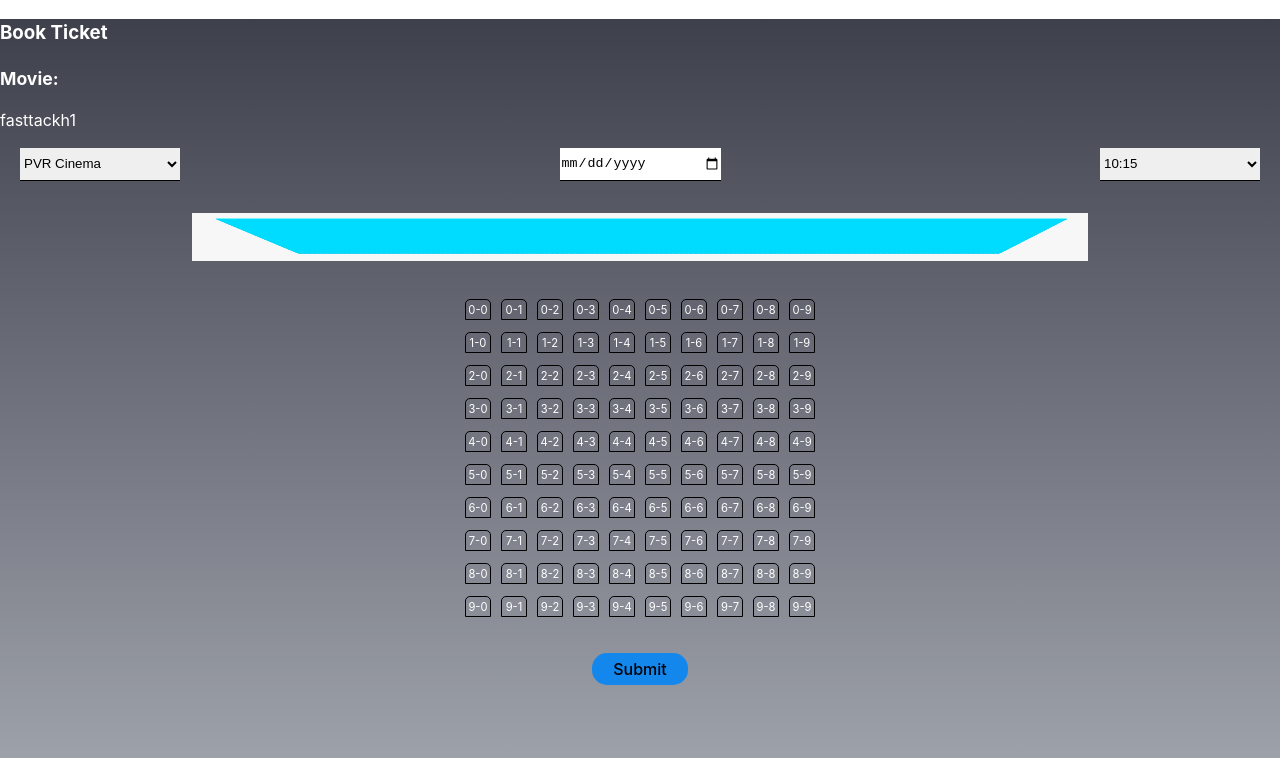
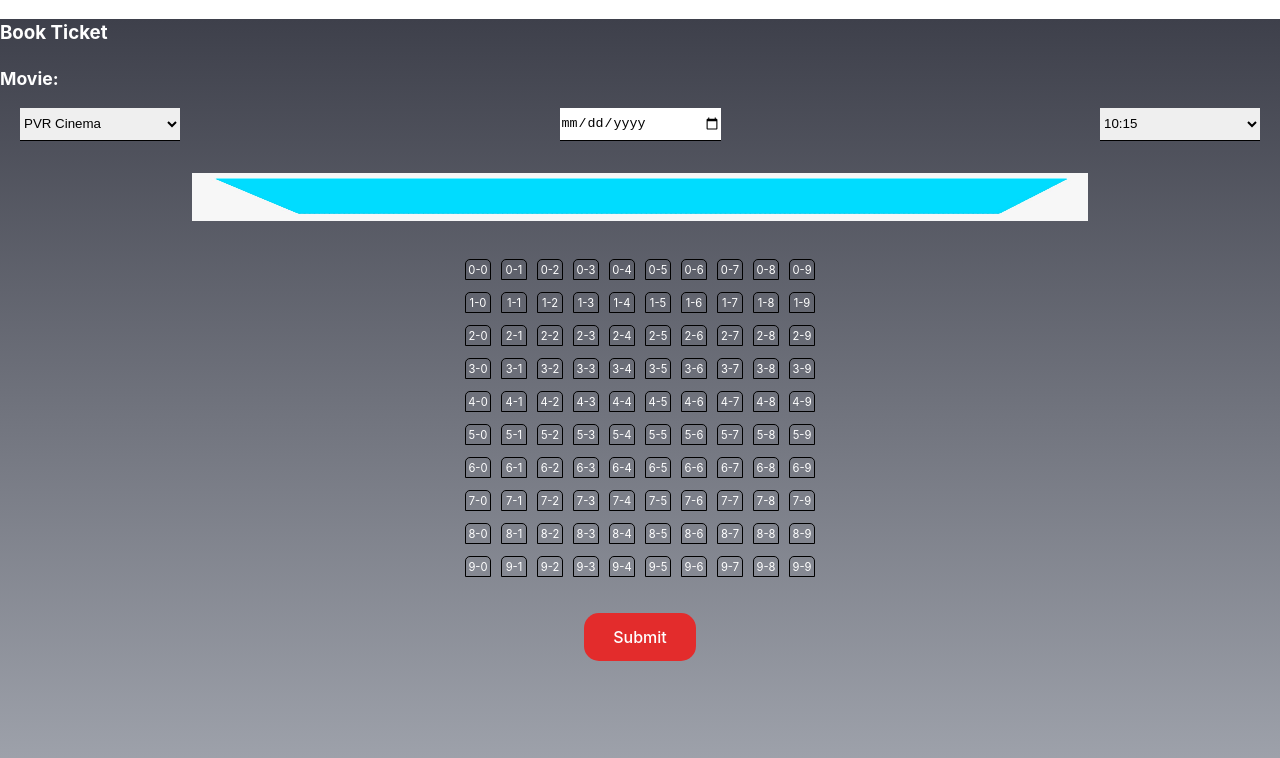
Before and after one commit to Shivanirathor/BookMyShow-Clone---React-Project---n88cmsrhco8d, a React (Vite) app: page /ticketbooking in a window 1280 px wide. Shown: the top 758 px of the page. Built offline with nearby package versions, Linux system fonts and the light colour scheme.

Commit message:
checkout

```diff
--- a/src/Components/Card.jsx
+++ b/src/Components/Card.jsx
@@ -36,7 +36,7 @@ const Card = ({ imgUrl, title, language, rating , overview, releasedate}) => {
       <Modal open={openModal} onClose={() => setOpenModal(false)}>
         <Box sx={style}>
           <ModalContent
-
+          setOpenModal={setOpenModal}
             imgUrl={imgUrl}
             title={title}
             language={language}
--- a/src/Components/Checkout/CheckOut.css
+++ b/src/Components/Checkout/CheckOut.css
@@ -69,14 +69,15 @@
     width: 150px;
 
     background-color: rgb(19, 135, 236);
-    height: 2rem;
+    height: 2.5rem;
     border: 1px solid rgb(19, 135, 236);
-    border-radius: 5px;
+    border-radius: 10px;
     color: white;
     font-weight: 500;
 }
 
 .checkout-btn:hover {
+    height: 3rem;
     font-weight: 500;
     box-shadow: 0 0 8px 4px white;
 }
--- a/src/Components/Checkout/Summary.jsx
+++ b/src/Components/Checkout/Summary.jsx
@@ -1,15 +1,17 @@
 import React from "react";
 import "./CheckOut.css";
+import { useSelector } from "react-redux";
 
 function Summary(props) {
+  const { selectedMovieName } = useSelector((state) => state.movie);
   const totalTicketPrice =
     Number(props.BookingDetails.price) * Number(props.BookingDetails.noSeats);
-  const tax =  (totalTicketPrice * 0.0175).toFixed(2);
+  const tax = (totalTicketPrice * 0.0175).toFixed(2);
   return (
     <div className="summary">
       <div className="wraper-div">
         <h2>Summary</h2>
-        <h4>{props.BookingDetails.name}</h4>
+        <h4>{selectedMovieName}</h4>
         <div className="eachTicket">
           <span>Classic Ticket</span>
           <span>&#8377; {props.BookingDetails.price}</span>
--- a/src/Components/MainContent.css
+++ b/src/Components/MainContent.css
@@ -58,7 +58,8 @@ transform: scale(1.08);
         background: rgb(249, 244, 244);
         margin-top: 20px;
         border-radius: 20px;
-       border:2.5px solid  white;
+          box-shadow: 1px 1px 5px 3px rgb(31, 37, 51)
+       /* border:2.5px solid  rgb(134, 132, 132); */
 }
 .cards:hover{
         /* background-color: transparent; */
--- a/src/Components/ModalContent.jsx
+++ b/src/Components/ModalContent.jsx
@@ -1,8 +1,11 @@
 import React from "react";
 import "./MainContent.css";
-import { Link } from "react-router-dom";
+import { Link, useNavigate } from "react-router-dom";
+import { useDispatch } from "react-redux";
+import { setSelectedMovieName } from "../Redux/movieSlice";
 
 const ModalContent = ({
+  setOpenModal,
   title,
   language,
   rating,
@@ -10,6 +13,18 @@ const ModalContent = ({
   overview,
   releasedate,
 }) => {
+  const navigate = useNavigate();
+  const dispatch = useDispatch();
+  const onHandleClose = () => {
+    // setOpenModal(false);
+    // navigate("/home");
+    location.reload();
+  };
+
+  const handleTicketBooking = () => {
+    dispatch(setSelectedMovieName(title));
+    navigate("/ticketbooking");
+  };
   return (
     <div className="modalCards">
       <div>
@@ -23,12 +38,13 @@ const ModalContent = ({
         <div>Overview:- {overview}</div>
         <div>Release date:-{releasedate}</div>
 
-        <Link to="ticketBooking">
-          <button >Book Tickets</button>
-        </Link>
-        <Link to="wishlist">
+        <button onClick={onHandleClose}>Close</button>
+        <div onClick={handleTicketBooking}>
+          <button>Book Tickets</button>
+        </div>
+        <div onClick={() => navigate("/wishlist")}>
           <button>Wishlist</button>
-        </Link>
+        </div>
       </div>
     </div>
   );
--- a/src/Components/Ticket-booking/TicketBooking.css
+++ b/src/Components/Ticket-booking/TicketBooking.css
@@ -47,24 +47,26 @@ height: 100vh;
     display: flex;
     justify-content: center;
    align-items: center;
+   color: white;
     cursor: pointer;
     margin: 30px;
-    width: 6rem;
-    height: 2rem;
-    background-color: rgb(19, 135, 236);
+    width: 7rem;
+    height: 3rem;
+    background-color: rgb(227, 44, 44);;
     border: none;
     border-radius: 15px;
 }
 
 .btn-seat:hover {
+
     cursor: pointer;
     margin: 30px;
-    width: 6rem;
-    height: 2rem;
-    background-color: rgb(233, 35, 68);
+    width: 7rem;
+    height: 3.2rem;
+    background-color: rgb(75, 174, 207);
     border: none;
     border-radius: 15px;
-    box-shadow: 0 0 8px 4px gray;
+    box-shadow: 0 0 8px 4px rgb(255, 255, 255);
 }
 
 .seat-row {
--- a/src/Components/Ticket-booking/TicketBooking.jsx
+++ b/src/Components/Ticket-booking/TicketBooking.jsx
@@ -4,6 +4,7 @@ import { TheaterScreen } from "./TheaterScreen";
 import { TheaterSeats } from "./TheaterSeats";
 import "./TicketBooking.css";
 import Payment from "../Checkout/Payment";
+import { useSelector } from "react-redux";
 
 const theaterName = ["PVR Cinema", "Metro INOX Cinema", "Cinepolis"];
 const showTime = ["10:15", "12:45", "3:15", "5:45"];
@@ -11,6 +12,7 @@ const theaterSeats = ["0", "1", "2", "3", "4", "5", "6", "7", "8", "9"];
 
 export function TicketBooking() {
   const [date, setDate] = useState(null);
+  const { selectedMovieName } = useSelector((state) => state.movie);
 
   const options = (arr, name) => {
     return arr.map((item, index) => {
@@ -32,7 +34,7 @@ export function TicketBooking() {
       <p>
         <span className="heading">Movie: </span>
 
-        <p> fasttackh1</p>
+        <p> {selectedMovieName}</p>
       </p>
 
       <div className="Booking-nav">
@@ -53,13 +55,7 @@ export function TicketBooking() {
       <div className="ticket">
         <TheaterScreen />
         <div className="seats-section">
-          <TheaterSeats
-            BookingDate={date}
-            Seats={theaterSeats}
-            movieName={"heyy"}
-            // movieName={props.dateOfBooking}
-          />
-
+          <TheaterSeats BookingDate={date} Seats={theaterSeats} />
         </div>
       </div>
     </div>
--- a/src/Redux/Store.jsx
+++ b/src/Redux/Store.jsx
@@ -5,6 +5,7 @@ import movieSlice from "./movieSlice";
 export const store = configureStore({
   reducer: {
     movie: movieSlice,
+
   },
 //   middleware: (getDefaultMiddleware) =>
 //   getDefaultMiddleware().concat(pokemonApi.middleware),
--- a/src/Redux/movieSlice.jsx
+++ b/src/Redux/movieSlice.jsx
@@ -52,6 +52,7 @@ const initialState = {
   movieList: [],
   genresType: [],
   genresId: 28,
+  selectedMovieName: "",
 };
 
 export const movieSlice = createSlice({
@@ -64,6 +65,10 @@ export const movieSlice = createSlice({
     setGenresId: (state, { payload }) => {
       state.genresId = payload;
     },
+    setSelectedMovieName: (state, {payload}) =>{
+      state.selectedMovieName = payload;
+    }
+
   },
   extraReducers: {
     [getMovieList.fulfilled]: (state, { payload }) => {
@@ -79,6 +84,6 @@ export const movieSlice = createSlice({
 });
 
 // Action creators are generated for each case reducer function
-export const { setMovieList, setGenresId } = movieSlice.actions;
+export const { setMovieList, setGenresId , setSelectedMovieName} = movieSlice.actions;
 
 export default movieSlice.reducer;
```
Also changed, not shown: src/App.jsx (+6 -2 lines), src/Components/Genres.jsx (+8 -3 lines).
